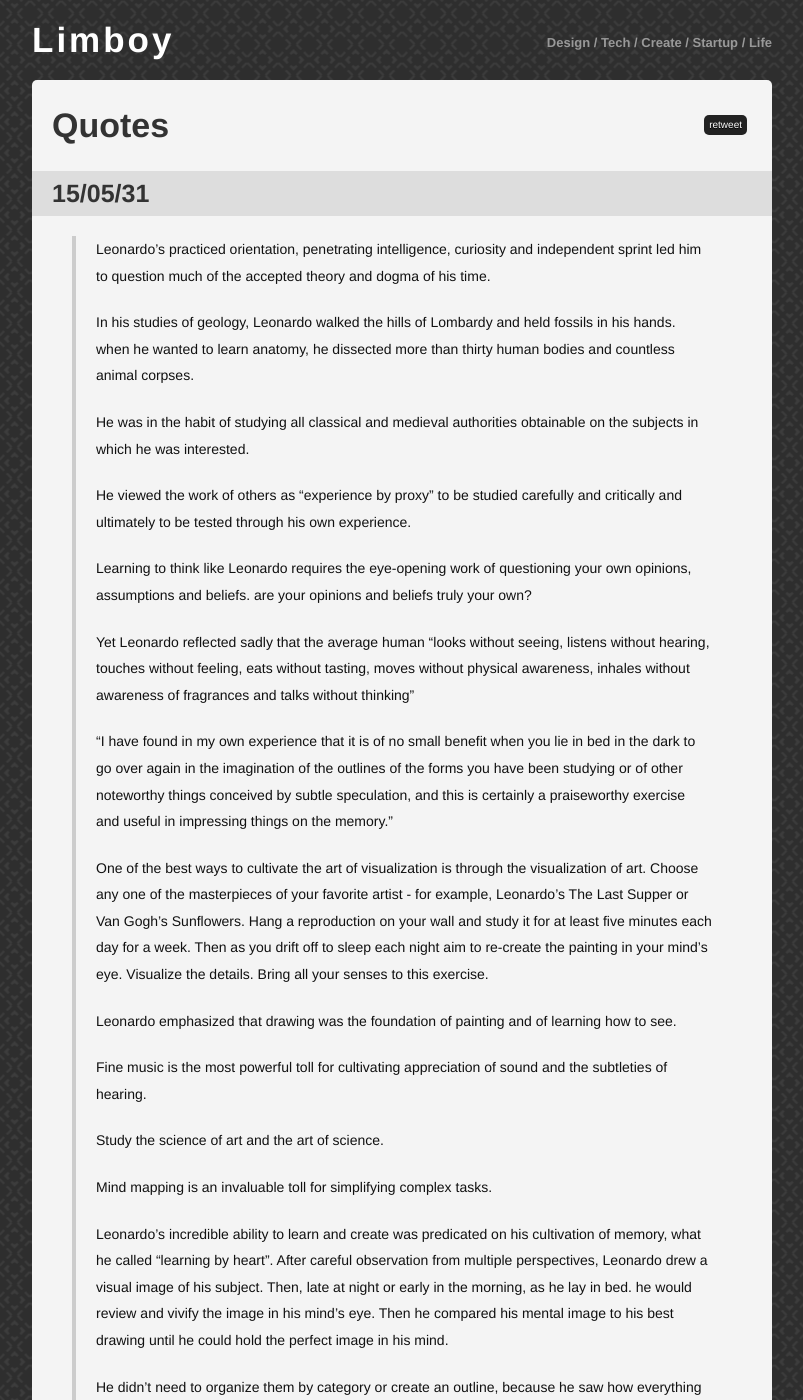
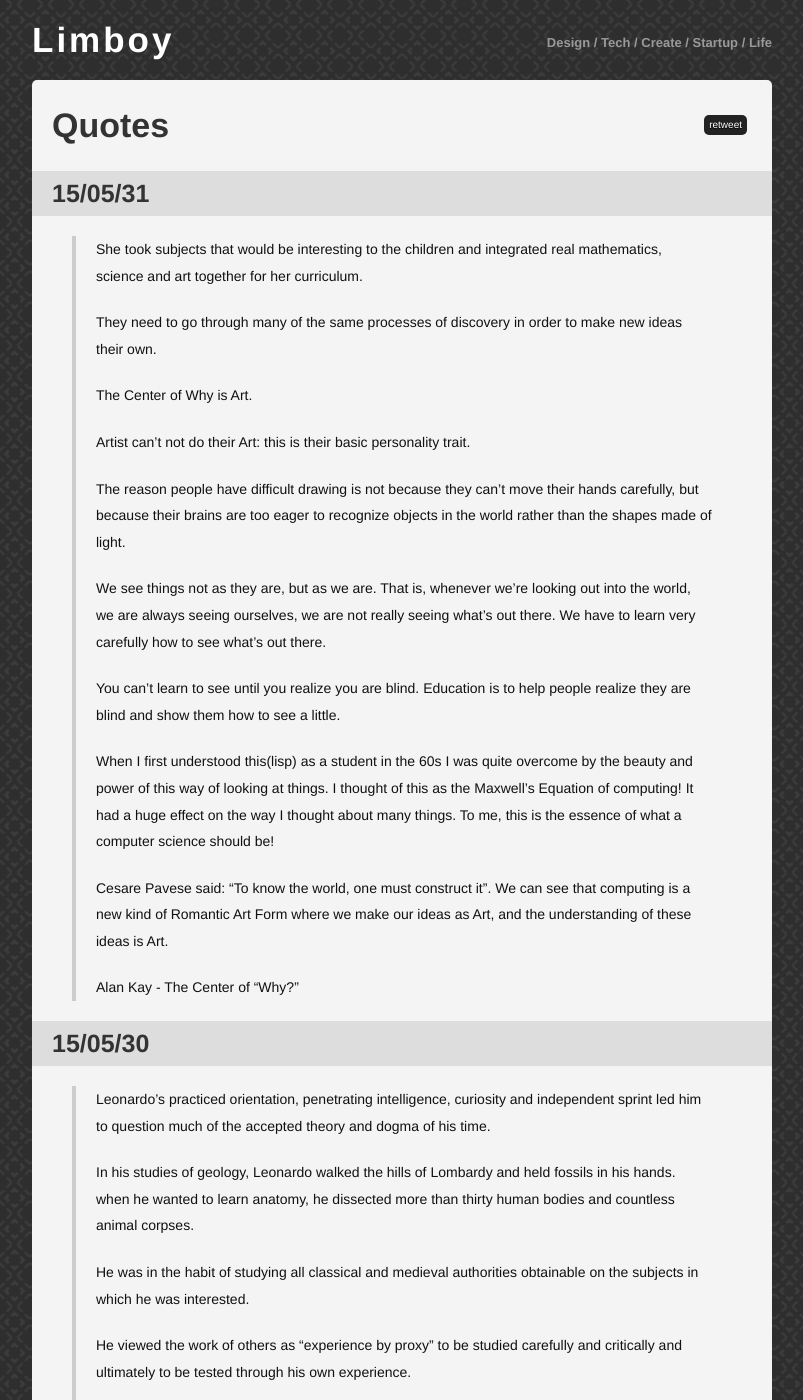
Before and after one commit to limboy/lzyy.github.com, a Jekyll site: the page built from quotes.md, in a window 1280 px wide and 1400 px high. Shown: the whole window, without its empty margins (238-1041 px from the left). Built offline with Jekyll 4.4.1, drawn with Linux system fonts in a browser that asks for light colours; Markdown is read by kramdown in place of the engine named in the settings; comment, search, counter and statistics services are not loaded.

Commit message:
Add some quotes

```diff
--- a/quotes.md
+++ b/quotes.md
@@ -4,6 +4,27 @@ title: Quotes
 ---
 
 ### 15/05/31
+> She took subjects that would be interesting to the children and integrated real mathematics, science and art together for her curriculum.
+>
+> They need to go through many of the same processes of discovery in order to make new ideas their own.
+>
+> The Center of Why is Art.
+>
+> Artist can't not do their Art: this is their basic personality trait.
+>
+> The reason people have difficult drawing is not because they can't move their hands carefully, but because their brains are too eager to recognize objects in the world rather than the shapes made of light.
+>
+> We see things not as they are, but as we are. That is, whenever we're looking out into the world, we are always seeing ourselves, we are not really seeing what's out there. We have to learn very carefully how to see what's out there.
+>
+> You can't learn to see until you realize you are blind. Education is to help people realize they are blind and show them how to see a little.
+>
+> When I first understood this(lisp) as a student in the 60s I was quite overcome by the beauty and power of this way of looking at things. I thought of this as the Maxwell's Equation of computing! It had a huge effect on the way I thought about many things. To me, this is the essence of what a computer science should be!
+>
+> Cesare Pavese said: "To know the world, one must construct it". We can see that computing is a new kind of Romantic Art Form where we make our ideas as Art, and the understanding of these ideas is Art.
+>
+> Alan Kay - The Center of "Why?"
+
+### 15/05/30
 > Leonardo's practiced orientation, penetrating intelligence, curiosity and independent sprint led him to question much of the accepted theory and dogma of his time.
 >
 > In his studies of geology, Leonardo walked the hills of Lombardy and held fossils in his hands. when he wanted to learn anatomy, he dissected more than thirty human bodies and countless animal corpses.
```
